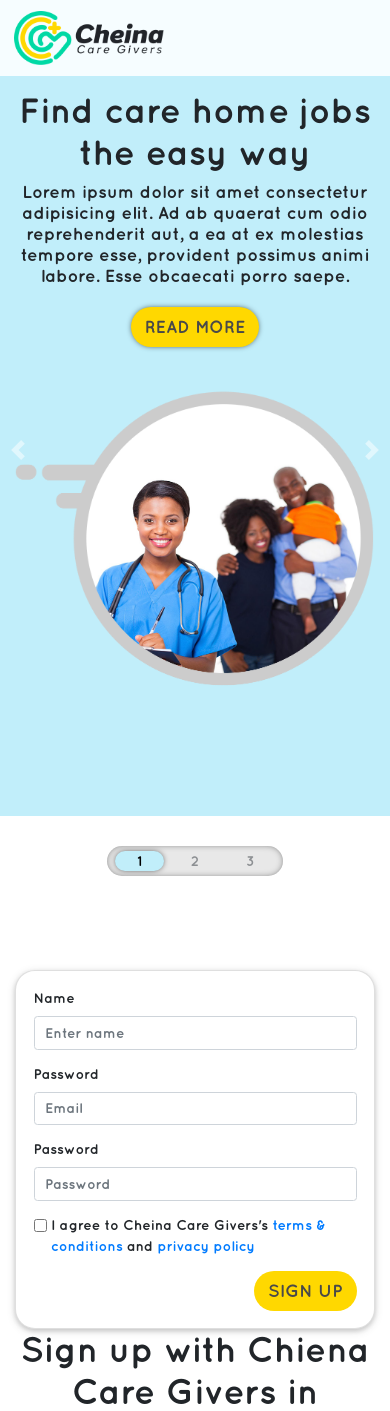
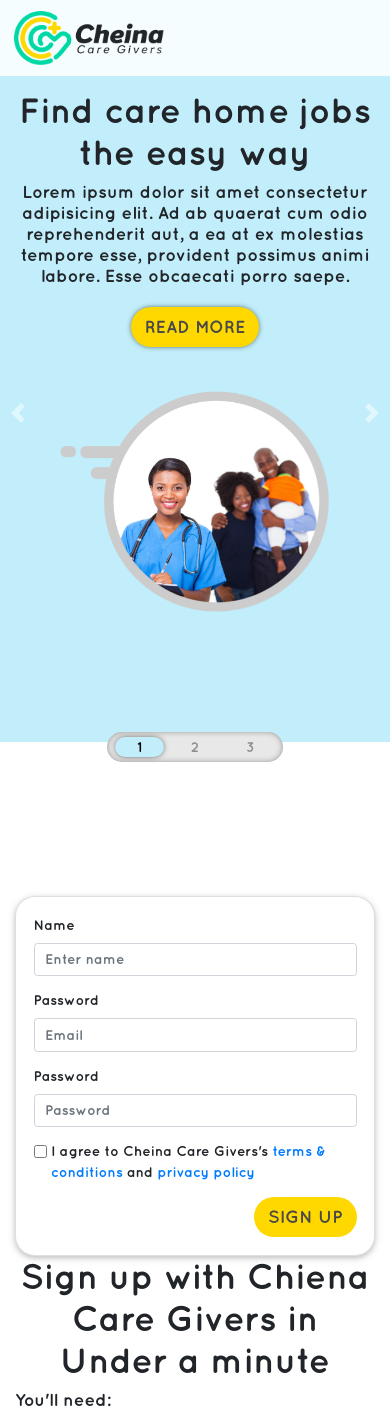
Before and after one commit to rjbtechconsult/cheinacaregivers, a PHP site: page / in a window 390 px wide. Shown: the top 1411 px of the page. Run offline with PHP 8.4, Linux system fonts and the light colour scheme; some libraries are stand-ins or nearby versions.

Commit message:
correct banner image

```diff
--- a/css/main.css
+++ b/css/main.css
@@ -158,6 +158,7 @@
 
 @media (max-width: 767px) {
   .header-banner .banner-img {
+    width: 75% !important;
     padding: 30px 0;
   }
 }
@@ -321,9 +322,9 @@ input:focus {
   box-shadow: inset 0px 0px 9px -4px black;
 }
 
-@media (max-width: 767px) {
+@media (max-width: 769px) {
   .indicators {
-    bottom: 10px;
+    bottom: 50px;
   }
 }
 
--- a/css/main.scss
+++ b/css/main.scss
@@ -160,7 +160,7 @@ $box-shadow-btn:  0px 0px 6px -2px rgba(0,0,0,1);
     .banner-img{
         @media (max-width:767px){
         // -webkit-width: 75% !important;
-        // width: 75% !important;
+        width: 75% !important;
 
            padding: 30px 0;
         }
@@ -306,8 +306,8 @@ input{
     -moz-box-shadow: inset 0px 0px 9px -4px rgba(0,0,0,1);
     box-shadow: inset 0px 0px 9px -4px rgba(0,0,0,1);
 
-    @media(max-width: 767px){
-        bottom: 10px;
+    @media(max-width: 769px){
+        bottom: 50px;
     }
 
     li{
--- a/index.php
+++ b/index.php
@@ -73,7 +73,7 @@
 
     <!-- Banner section -->
     <header class="header-banner">
-        <div id="carouselExampleFade" class="carousel slide carousel-fade" data-ride="carousel">
+        <div id="carouselExampleFade" class="carousel  carousel-fade" data-ride="carousel">
 
             <ol class="carousel-indicators indicators">
                 <li data-target="#carouselExampleFade" data-slide-to="0" class="active text-dark text-center">1</li>
```
Also changed, not shown: 1 other file.
